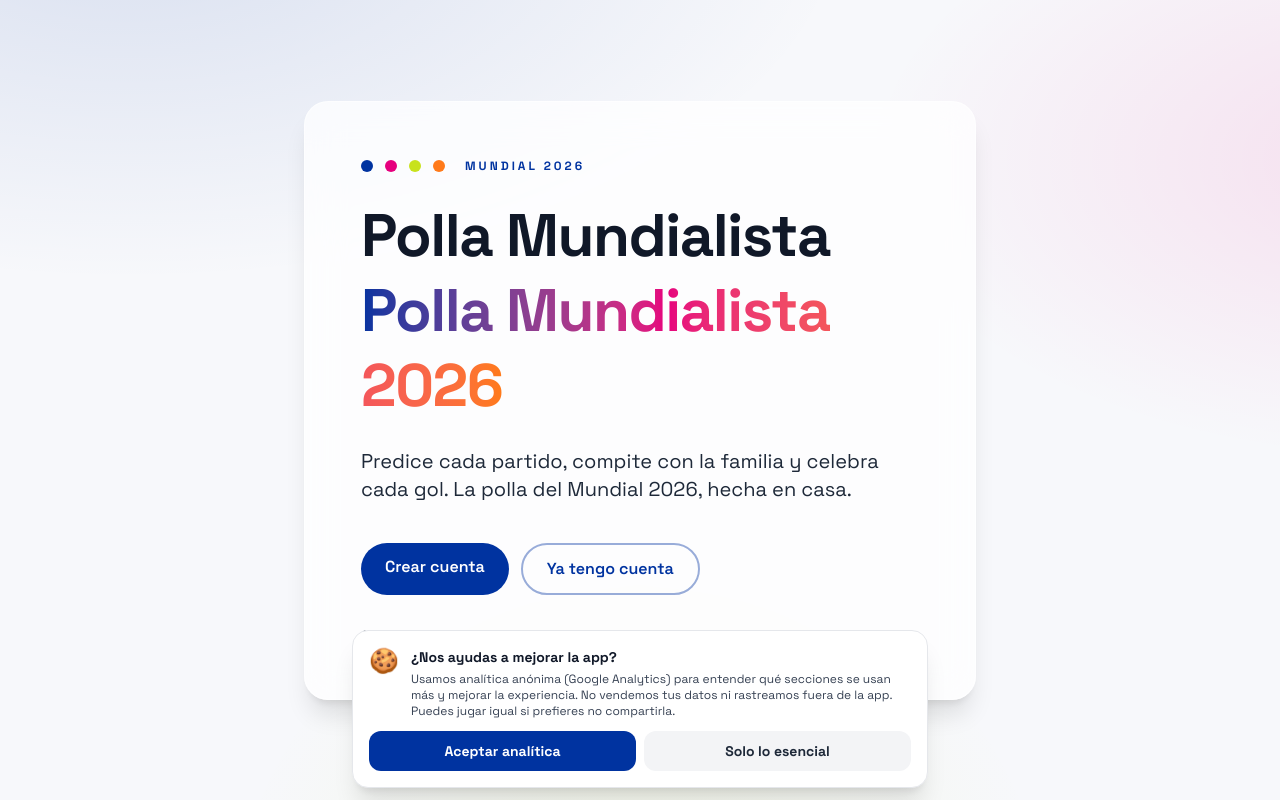
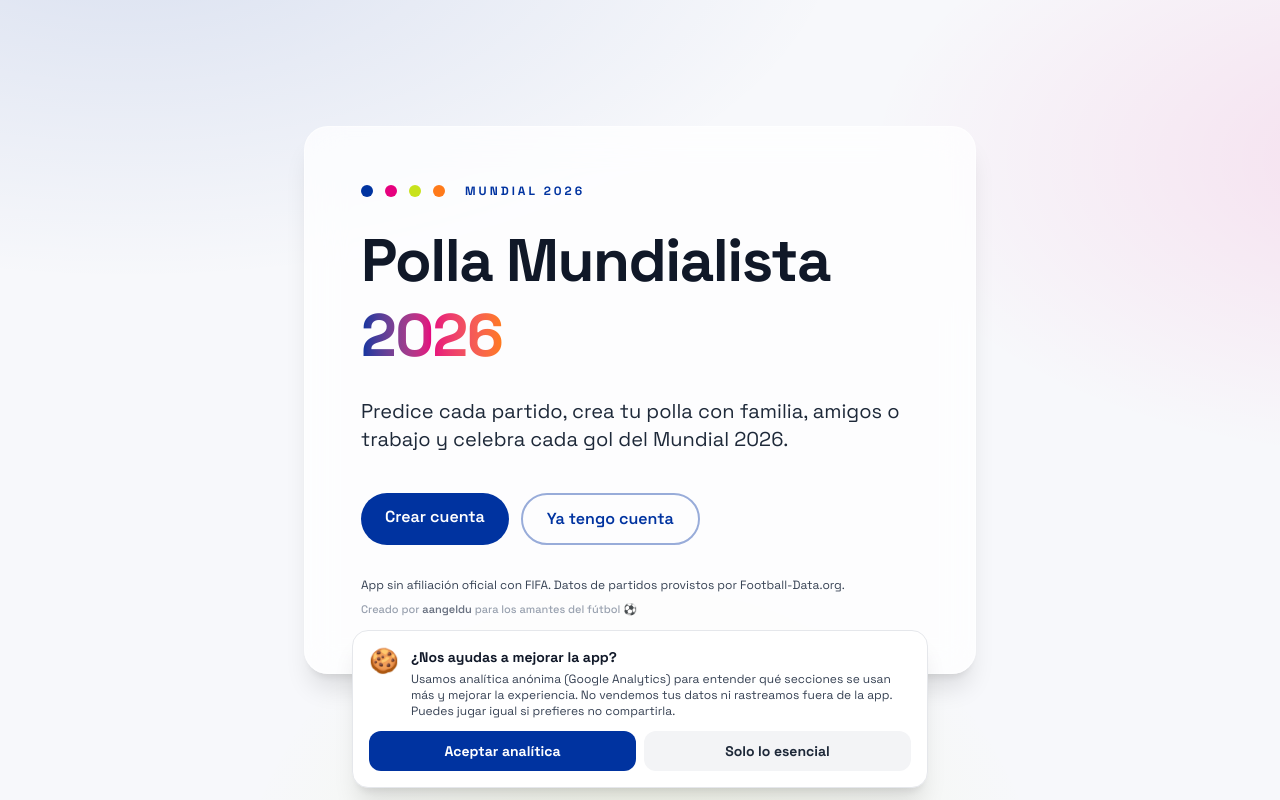
Before and after one commit to aangeldu25/la-polla-mundialista, a Next.js app: page / in a window 1280 px wide. Built offline with nearby package versions, Linux system fonts and the light colour scheme; no server answers.

Commit message:
feat(footer): credito 'Creado por aangeldu para los amantes del futbol' en app y landing; fix titulo duplicado landing
Co-Authored-By: Claude Fable 5 <noreply@anthropic.com>

```diff
--- a/src/app/(app)/layout.tsx
+++ b/src/app/(app)/layout.tsx
@@ -1,6 +1,7 @@
 import { AuthGuard } from "@/components/auth/AuthGuard";
 import { Navbar } from "@/components/layout/Navbar";
 import { MobileTabBar } from "@/components/layout/MobileTabBar";
+import { Footer } from "@/components/layout/Footer";
 import { WelcomeTutorial } from "@/components/tutorial/WelcomeTutorial";
 import { ActivePollaProvider } from "@/components/polla/ActivePollaProvider";
 
@@ -10,6 +11,7 @@ export default function AppLayout({ children }: { children: React.ReactNode }) {
       <ActivePollaProvider>
         <Navbar />
         <div className="flex-1 flex flex-col">{children}</div>
+        <Footer />
         <MobileTabBar />
         <WelcomeTutorial />
       </ActivePollaProvider>
--- a/src/app/page.tsx
+++ b/src/app/page.tsx
@@ -18,13 +18,13 @@ export default function HomePage() {
           Polla Mundialista
           <br />
           <span className="bg-gradient-to-r from-[var(--pmfu-cobalt)] via-[var(--pmfu-magenta)] to-[var(--pmfu-orange)] bg-clip-text text-transparent">
-            Polla Mundialista 2026
+            2026
           </span>
         </h1>
 
         <p className="mt-6 text-lg md:text-xl text-gray-800 max-w-xl">
-          Predice cada partido, compite con la familia y celebra cada gol. La
-          polla del Mundial 2026, hecha en casa.
+          Predice cada partido, crea tu polla con familia, amigos o trabajo y
+          celebra cada gol del Mundial 2026.
         </p>
 
         <div className="mt-10 flex flex-col sm:flex-row gap-3">
@@ -43,8 +43,12 @@ export default function HomePage() {
         </div>
 
         <p className="mt-8 text-xs text-gray-700">
-          App familiar sin afiliación oficial con FIFA. Datos de partidos
-          provistos por Football-Data.org.
+          App sin afiliación oficial con FIFA. Datos de partidos provistos por
+          Football-Data.org.
+        </p>
+        <p className="mt-2 text-[11px] text-gray-400 font-medium">
+          Creado por <span className="font-semibold text-gray-500">aangeldu</span>{" "}
+          para los amantes del fútbol ⚽
         </p>
       </div>
     </main>
--- /dev/null
+++ b/src/components/layout/Footer.tsx
@@ -0,0 +1,12 @@
+// Footer mínimo y no invasivo. En móvil queda por encima del tab bar
+// (que es fixed), por eso el padding-bottom extra en pantallas pequeñas.
+export function Footer() {
+  return (
+    <footer className="mt-auto py-4 pb-24 md:pb-4 text-center">
+      <p className="text-[11px] text-gray-400 font-medium">
+        Creado por <span className="font-semibold text-gray-500">aangeldu</span>{" "}
+        para los amantes del fútbol ⚽
+      </p>
+    </footer>
+  );
+}
```
